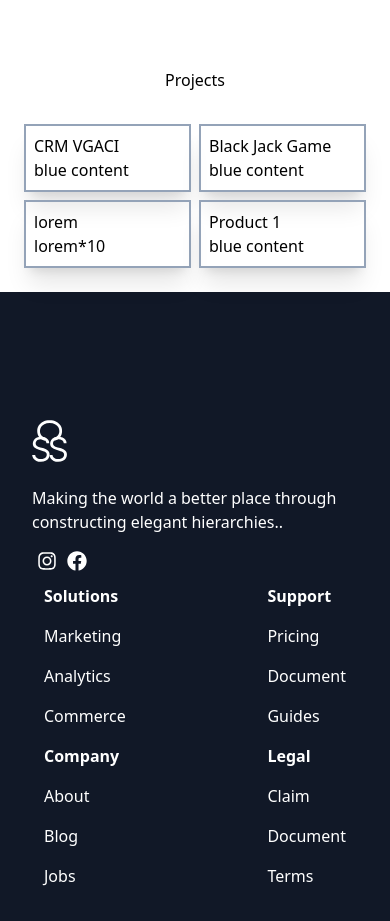
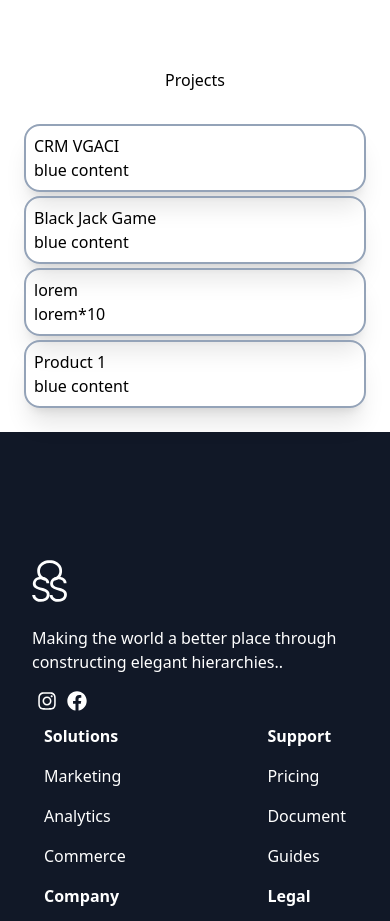
Before and after one commit to santiagoSS99/Portfolio_NextJs, a Next.js app: page / in a window 390 px wide. Shown: the part 800-1721 px from the top of the page. Built offline with nearby package versions, Linux system fonts and the light colour scheme.

Commit message:
Responsive mobile for projects Section

```diff
--- a/src/components/BoxesComponent.tsx
+++ b/src/components/BoxesComponent.tsx
@@ -3,7 +3,7 @@
 const BoxesContainer = ({ titlebox, briefdesc, children }: BoxexInterfaceComponent) => {
   return (
     <>
-      <article className="w-full border-2 border-slate-400 shadow-xl p-2">
+      <article className="w-full border-2 border-slate-400 shadow-xl p-2 rounded-2xl">
         <section>
           <h1 className="">{titlebox}</h1>
         </section>
--- a/src/components/ProjectsComponent.tsx
+++ b/src/components/ProjectsComponent.tsx
@@ -4,7 +4,7 @@ const ProjectsComponent = () => {
   return (
     <>
       <h1 className="flex justify-center font-medium mb-8">Projects</h1>
-      <article className="w-full grid grid-cols-4 gap-4 max-[900px]:gap-2 max-[900px]:grid-cols-2">
+      <article className="w-full grid grid-cols-4 gap-4 max-[900px]:gap-2 max-[900px]:grid-cols-2 max-[540px]:gap-1 max-[540px]:grid-cols-1">
         <BoxesContainer titlebox="CRM VGACI" briefdesc="blue content">
         </BoxesContainer>
         <BoxesContainer titlebox="Black Jack Game" briefdesc="blue content">
```
